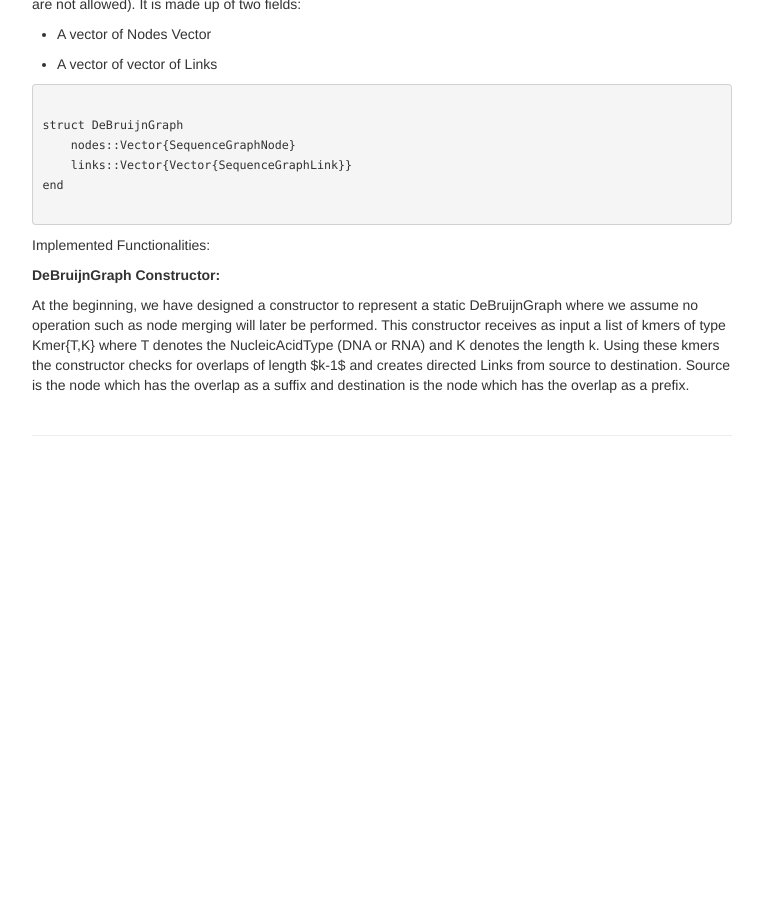
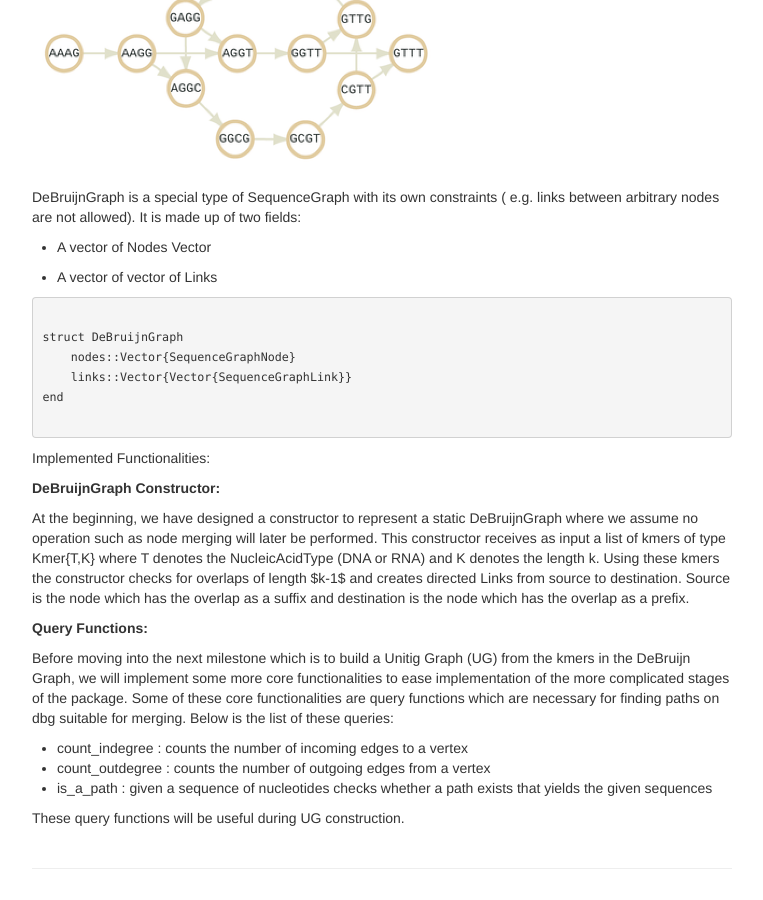
Before and after one commit to ardakdemir/ardakdemir.github.io, a Jekyll site: the page built from pages/gsoc.md, in a window 1280 px wide and 900 px high, scrolled down 1733 px. Shown: the whole window, without its empty margins (258-1021 px from the left). Built offline with Jekyll 4.4.1, drawn with Linux system fonts in a browser that asks for light colours; before the commit the page ends 2200 px from its top, so only the background shows below that.

```diff
--- a/pages/gsoc.md
+++ b/pages/gsoc.md
@@ -66,8 +66,8 @@
 
 In our formalization of the DeBruijnGraph we represent each dna sequence (of arbitrary length) as a Node on the Graph. There exists a Link between two Nodes which represent the overlaps between nodes/sequences. Each Node is of type SequenceGraphNode and each Link is of type SequenceGraphLink. These types have their special constructors and functionalities. Below is an example of a DeBruijnGraph where sequences are represented as nodes.
 
-<a href="../assets/publpics/debru2.png">
-    <img src="../assets/publpics/debru3.png"
+<a href="../pages/publpics/debru3.png">
+    <img src="../pages/publpics/debru3.png"
           title="DeBruijnGraph" alt="dbg"  height="420" width="420"/></a>
 
 DeBruijnGraph is a special type of SequenceGraph with its own constraints ( e.g. links between arbitrary nodes are not allowed).
@@ -91,3 +91,14 @@
 **DeBruijnGraph Constructor:**
 
 At the beginning, we have designed a constructor to represent a static DeBruijnGraph where we assume no operation such as node merging will later be performed. This constructor receives as input a list of kmers of type Kmer{T,K} where T denotes the NucleicAcidType (DNA or RNA) and K denotes the length k. Using these kmers the constructor checks for overlaps of length $k-1$ and creates directed Links from source to destination. Source is the node which has the overlap as a suffix and destination is the node which has the overlap as a prefix.
+
+
+**Query Functions:**
+
+Before moving into the next milestone which is to build a Unitig Graph (UG) from the kmers in the DeBruijn Graph, we will implement some more core functionalities to ease implementation of the more complicated stages of the package. Some of these core functionalities are query functions which are necessary for finding paths on dbg suitable for merging. Below is the list of these queries:
+
+- count_indegree : counts the number of incoming edges to a vertex
+- count_outdegree : counts the number of outgoing edges from a vertex
+- is_a_path  : given a sequence of nucleotides checks whether a path exists that yields the given sequences
+
+These query functions will be useful during UG construction.
```
